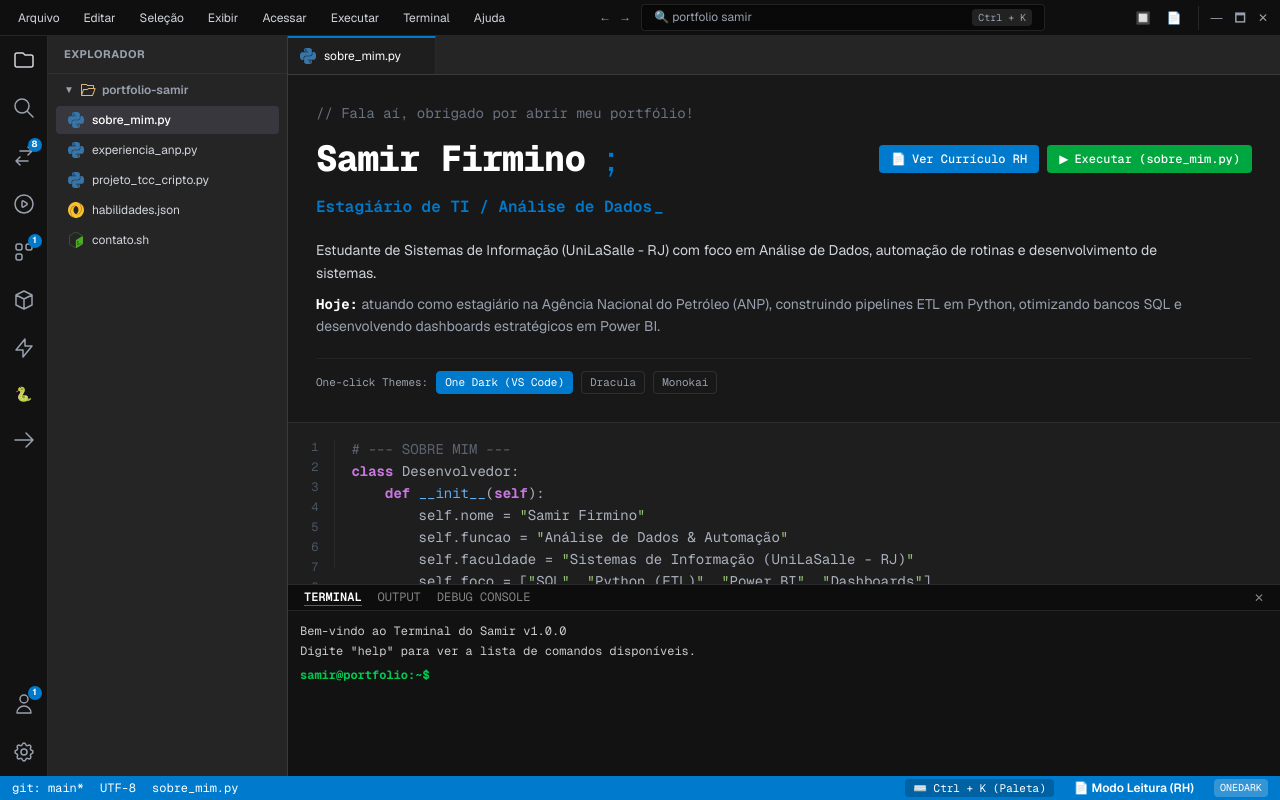
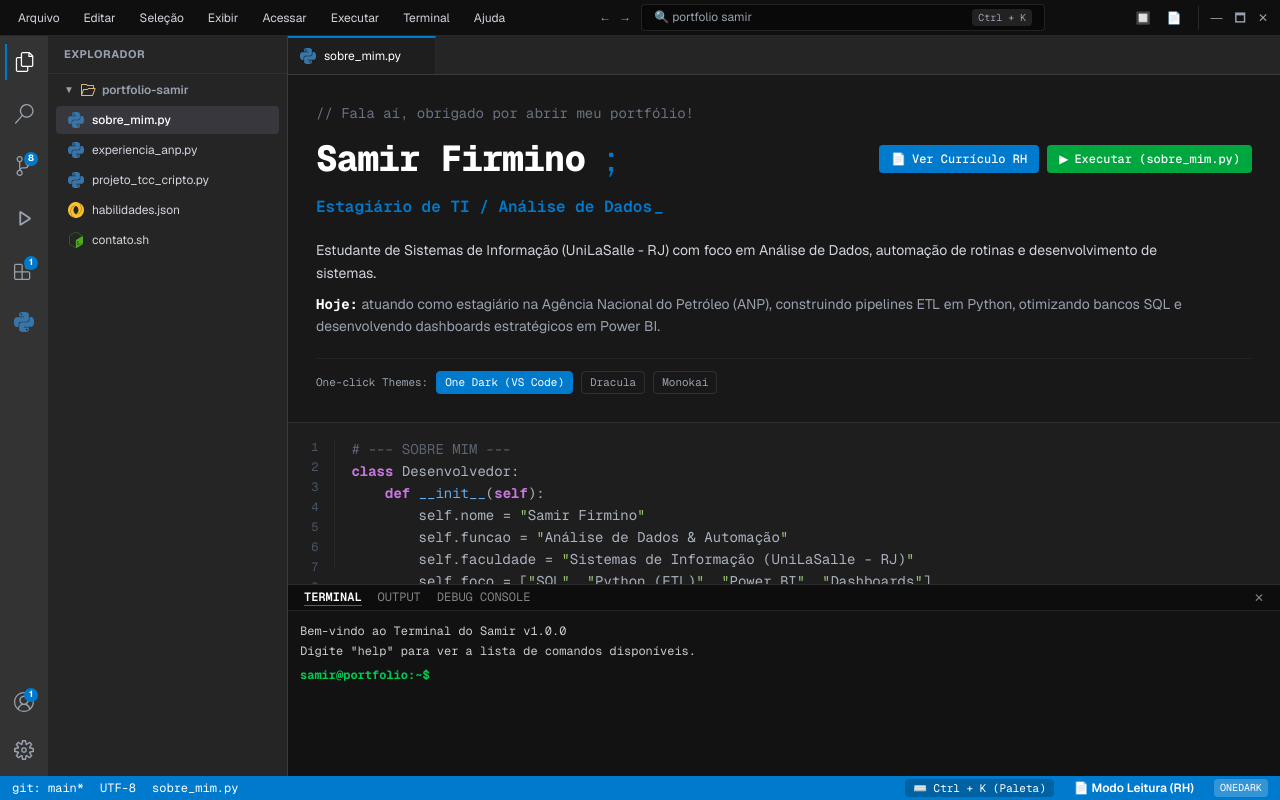
Before and after one commit to samirsousa/portfolio-ide, a Next.js app: page /portfolio-ide/ in a window 1280 px wide. Built offline with nearby package versions, Linux system fonts and the light colour scheme.

Commit message:
style: substitui cobra verde por icone classico do python na ActivityBar

```diff
--- a/src/components/ActivityBar.tsx
+++ b/src/components/ActivityBar.tsx
@@ -1,99 +1,67 @@
 import React from 'react';
+import {
+  VscFiles,
+  VscSearch,
+  VscSourceControl,
+  VscDebugStart,
+  VscExtensions,
+  VscAccount,
+  VscSettingsGear
+} from 'react-icons/vsc';
+import { SiPython } from 'react-icons/si';
 
 export const ActivityBar: React.FC = () => {
   return (
-    <aside className="w-12 bg-black/40 border-r border-white/10 flex flex-col justify-between items-center py-2 select-none z-20 font-sans cursor-default">
-      {/* Bloco Superior */}
-      <div className="flex flex-col gap-4 items-center w-full">
-        {/* 1. Explorer / Arquivos */}
-        <div className="relative text-gray-300 p-1">
-          <svg className="w-6 h-6" fill="none" stroke="currentColor" viewBox="0 0 24 24">
-            <path strokeLinecap="round" strokeLinejoin="round" strokeWidth={1.5} d="M3 7v10a2 2 0 002 2h14a2 2 0 002-2V9a2 2 0 00-2-2h-6l-2-2H5a2 2 0 00-2 2z" />
-          </svg>
-        </div>
+    <aside className="w-12 bg-[#333333] flex flex-col justify-between items-center py-2 select-none z-20 shrink-0">
+      {/* Ícones do Topo */}
+      <div className="flex flex-col items-center gap-4 text-gray-400">
+        <button className="p-2 text-white hover:text-white transition-colors border-l-2 border-[#007acc]">
+          <VscFiles className="w-5 h-5" />
+        </button>
 
-        {/* 2. Search / Lupa */}
-        <div className="text-gray-400 p-1">
-          <svg className="w-6 h-6" fill="none" stroke="currentColor" viewBox="0 0 24 24">
-            <path strokeLinecap="round" strokeLinejoin="round" strokeWidth={1.5} d="M21 21l-6-6m2-5a7 7 0 11-14 0 7 7 0 0114 0z" />
-          </svg>
-        </div>
+        <button className="p-2 hover:text-white transition-colors relative">
+          <VscSearch className="w-5 h-5" />
+        </button>
 
-        {/* 3. Source Control / Git */}
-        <div className="relative text-gray-400 p-1">
-          <svg className="w-6 h-6" fill="none" stroke="currentColor" viewBox="0 0 24 24">
-            <path strokeLinecap="round" strokeLinejoin="round" strokeWidth={1.5} d="M8 7h12m0 0l-4-4m4 4l-4 4m0 6H4m0 0l4 4m-4-4l4-4" />
-          </svg>
-          <span className="absolute -top-0.5 -right-0.5 bg-[#007acc] text-white text-[9px] font-bold rounded-full h-3.5 w-3.5 flex items-center justify-center">
+        <button className="p-2 hover:text-white transition-colors relative">
+          <VscSourceControl className="w-5 h-5" />
+          <span className="absolute top-1 right-1 bg-[#007acc] text-white text-[9px] font-bold rounded-full w-3.5 h-3.5 flex items-center justify-center">
             8
           </span>
-        </div>
+        </button>
 
-        {/* 4. Run & Debug */}
-        <div className="text-gray-400 p-1">
-          <svg className="w-6 h-6" fill="none" stroke="currentColor" viewBox="0 0 24 24">
-            <path strokeLinecap="round" strokeLinejoin="round" strokeWidth={1.5} d="M14.752 11.168l-3.197-2.132A1 1 0 0010 9.87v4.263a1 1 0 001.555.832l3.197-2.132a1 1 0 000-1.664z" />
-            <path strokeLinecap="round" strokeLinejoin="round" strokeWidth={1.5} d="M21 12a9 9 0 11-18 0 9 9 0 0118 0z" />
-          </svg>
-        </div>
+        <button className="p-2 hover:text-white transition-colors">
+          <VscDebugStart className="w-5 h-5" />
+        </button>
 
-        {/* 5. Extensions */}
-        <div className="relative text-gray-400 p-1">
-          <svg className="w-6 h-6" fill="none" stroke="currentColor" viewBox="0 0 24 24">
-            <path strokeLinecap="round" strokeLinejoin="round" strokeWidth={1.5} d="M4 6a2 2 0 012-2h2a2 2 0 012 2v2a2 2 0 01-2 2H6a2 2 0 01-2-2V6zM14 6a2 2 0 012-2h2a2 2 0 012 2v2a2 2 0 01-2 2h-2a2 2 0 01-2-2V6zM4 16a2 2 0 012-2h2a2 2 0 012 2v2a2 2 0 01-2 2H6a2 2 0 01-2-2v-2z" />
-          </svg>
-          <span className="absolute -top-0.5 -right-0.5 bg-[#007acc] text-white text-[9px] font-bold rounded-full h-3.5 w-3.5 flex items-center justify-center">
+        <button className="p-2 hover:text-white transition-colors relative">
+          <VscExtensions className="w-5 h-5" />
+          <span className="absolute top-1 right-1 bg-[#007acc] text-white text-[9px] font-bold rounded-full w-3.5 h-3.5 flex items-center justify-center">
             1
           </span>
-        </div>
+        </button>
 
-        {/* 6. Docker */}
-        <div className="text-gray-400 p-1">
-          <svg className="w-6 h-6" fill="none" stroke="currentColor" viewBox="0 0 24 24">
-            <path strokeLinecap="round" strokeLinejoin="round" strokeWidth={1.5} d="M20 7l-8-4-8 4m16 0l-8 4m8-4v10l-8 4m0-10L4 7m8 4v10M4 7v10l8 4" />
-          </svg>
-        </div>
-
-        {/* 7. Thunder Client */}
-        <div className="text-gray-400 p-1">
-          <svg className="w-6 h-6" fill="none" stroke="currentColor" viewBox="0 0 24 24">
-            <path strokeLinecap="round" strokeLinejoin="round" strokeWidth={1.5} d="M13 10V3L4 14h7v7l9-11h-7z" />
-          </svg>
-        </div>
-
-        {/* 8. Python Extension */}
-        <div className="text-gray-400 p-1 font-bold text-sm">
-          🐍
-        </div>
-
-        {/* 9. Jupyter Notebook */}
-        <div className="text-gray-400 p-1">
-          <svg className="w-6 h-6" fill="none" stroke="currentColor" viewBox="0 0 24 24">
-            <path strokeLinecap="round" strokeLinejoin="round" strokeWidth={1.5} d="M14 5l7 7m0 0l-7 7m7-7H3" />
-          </svg>
-        </div>
+        {/* Ícone do Python Clássico (Substituiu a cobrinha verde) */}
+        <button className="p-2 hover:text-white transition-colors" title="Python Extension">
+          <SiPython className="w-5 h-5 text-[#3776ab] hover:text-[#ffd43b] transition-colors" />
+        </button>
       </div>
 
-      {/* Bloco Inferior */}
-      <div className="flex flex-col gap-4 items-center w-full">
-        {/* 10. Accounts */}
-        <div className="relative text-gray-400 p-1">
-          <svg className="w-6 h-6" fill="none" stroke="currentColor" viewBox="0 0 24 24">
-            <path strokeLinecap="round" strokeLinejoin="round" strokeWidth={1.5} d="M16 7a4 4 0 11-8 0 4 4 0 018 0zM12 14a7 7 0 00-7 7h14a7 7 0 00-7-7z" />
-          </svg>
-          <span className="absolute -top-0.5 -right-0.5 bg-[#007acc] text-white text-[9px] font-bold rounded-full h-3.5 w-3.5 flex items-center justify-center">
+      {/* Ícones do Rodapé */}
+      <div className="flex flex-col items-center gap-3 text-gray-400">
+        <button className="p-2 hover:text-white transition-colors relative">
+          <VscAccount className="w-5 h-5" />
+          <span className="absolute top-1 right-1 bg-[#007acc] text-white text-[9px] font-bold rounded-full w-3.5 h-3.5 flex items-center justify-center">
             1
           </span>
-        </div>
+        </button>
 
-        {/* 11. Settings */}
-        <div className="text-gray-400 p-1">
-          <svg className="w-6 h-6" fill="none" stroke="currentColor" viewBox="0 0 24 24">
-            <path strokeLinecap="round" strokeLinejoin="round" strokeWidth={1.5} d="M10.325 4.317c.426-1.756 2.924-1.756 3.35 0a1.724 1.724 0 002.573 1.066c1.543-.94 3.31.826 2.37 2.37a1.724 1.724 0 001.065 2.572c1.756.426 1.756 2.924 0 3.35a1.724 1.724 0 00-1.066 2.573c.94 1.543-.826 3.31-2.37 2.37a1.724 1.724 0 00-2.572 1.065c-.426 1.756-2.924 1.756-3.35 0a1.724 1.724 0 00-2.573-1.066c-1.543.94-3.31-.826-2.37-2.37a1.724 1.724 0 00-1.065-2.572c-1.756-.426-1.756-2.924 0-3.35a1.724 1.724 0 001.066-2.573c-.94-1.543.826-3.31 2.37-2.37.996.608 2.296.07 2.572-1.065z" />
-            <path strokeLinecap="round" strokeLinejoin="round" strokeWidth={1.5} d="M15 12a3 3 0 11-6 0 3 3 0 016 0z" />
-          </svg>
-        </div>
+        <button className="p-2 hover:text-white transition-colors">
+          <VscSettingsGear className="w-5 h-5" />
+        </button>
       </div>
     </aside>
   );
 };
+
+export default ActivityBar;
```
